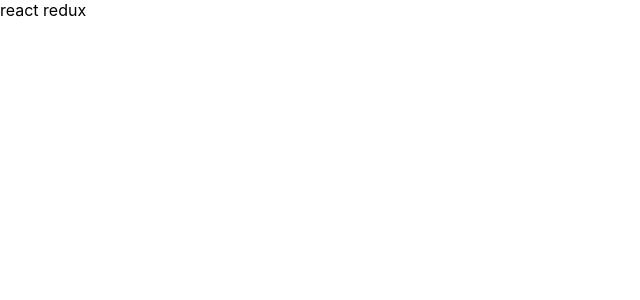
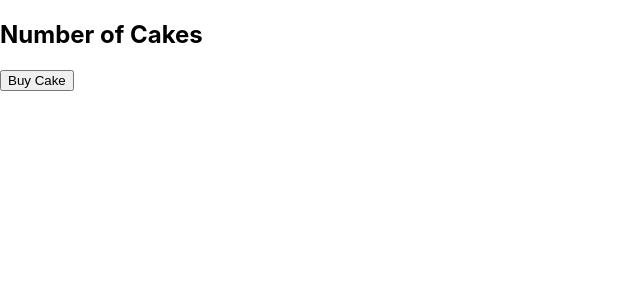
Before and after one commit to David-mwendwa/react-redux-d1, a React (Create React App) app: page / in a window 1280 px wide. Shown: the top 300 px of the page, without its empty margins (0-640 px from the left). Built offline with nearby package versions, Linux system fonts and the light colour scheme.

Commit message:
craete cake actions

```diff
--- a/src/App.js
+++ b/src/App.js
@@ -1,7 +1,9 @@
+import CakeContainer from "./components/CakeContainer";
+
 function App() {
   return (
     <div className="App">
-      react redux
+      <CakeContainer/>
     </div>
   );
 }
--- /dev/null
+++ b/src/components/CakeContainer.js
@@ -0,0 +1,12 @@
+import React from 'react';
+
+const CakeContainer = () => {
+  return (
+    <div>
+      <h2>Number of Cakes</h2>
+      <button>Buy Cake</button>
+    </div>
+  );
+};
+
+export default CakeContainer;
--- /dev/null
+++ b/src/redux/cakes/cakeTypes.js
@@ -0,0 +1 @@
+export const BUY_CAKE = 'BUY_CAKE'
```
Also changed, not shown: src/redux/cakes/cakeActions.js (added, +7 -0 lines).
